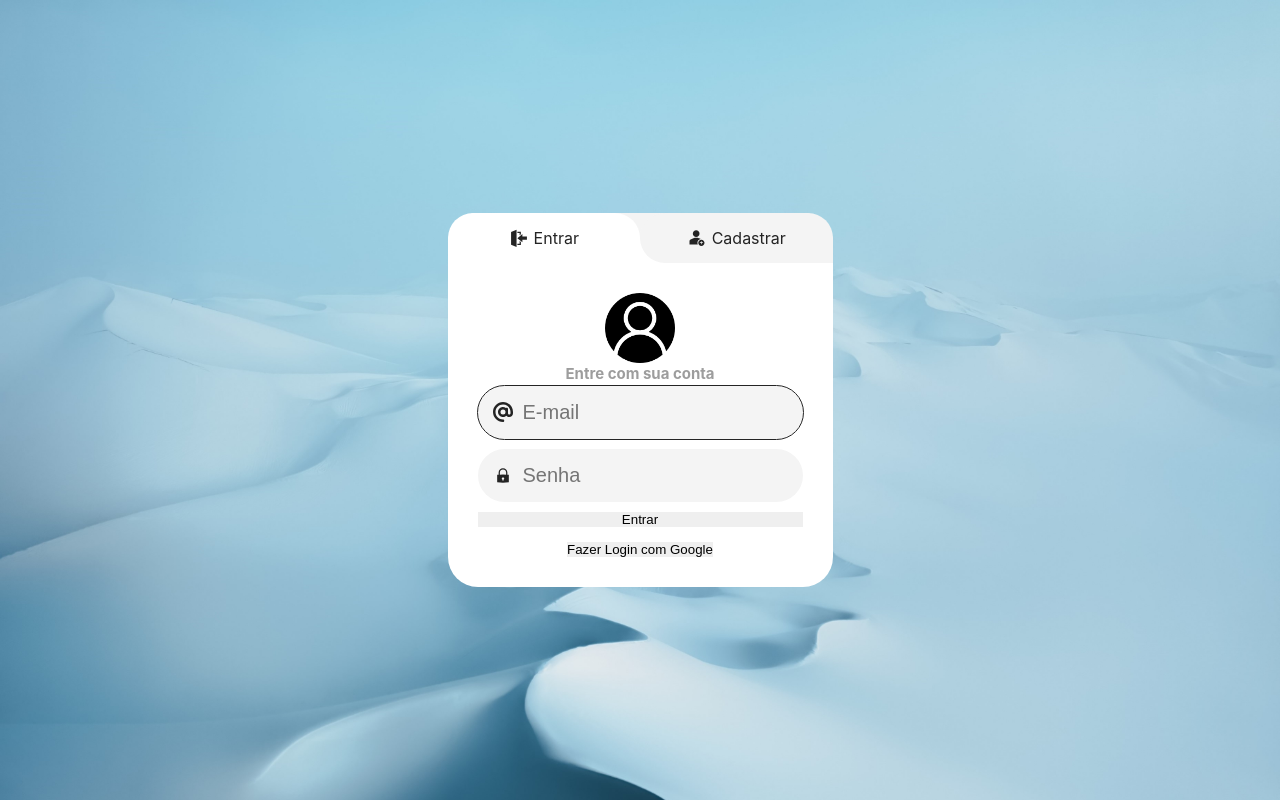
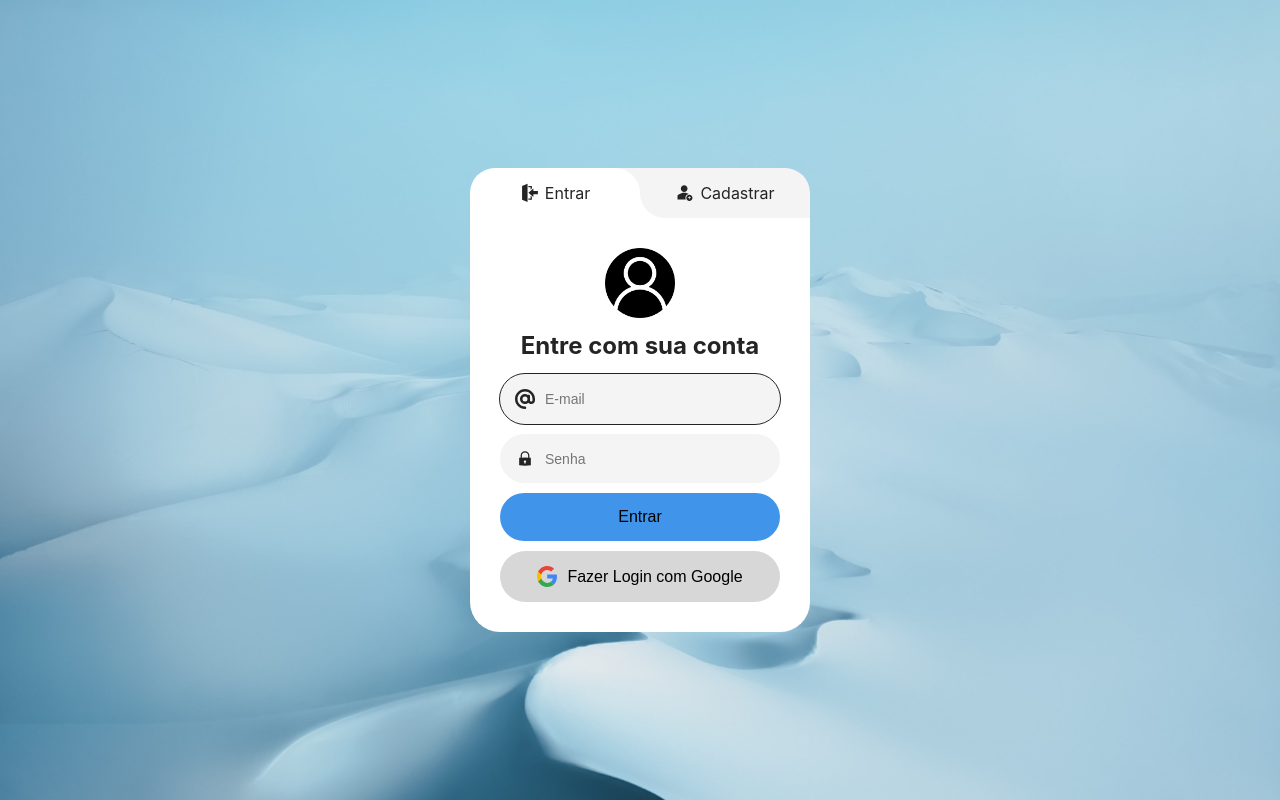
Before and after one commit to lucas-dos-santos-gomes/firebase-to-do-list, a React (Vite) app: page / in a window 1280 px wide. Built offline with nearby package versions, Linux system fonts and the light colour scheme; no server answers.

Commit message:
Sign Button and Google Button done

```diff
--- a/src/components/SignInput/style.js
+++ b/src/components/SignInput/style.js
@@ -25,7 +25,8 @@ export const Container = styled.label`
 
 export const Input = styled.input`
   & {
-    font-size: 2em;
+    width: 220px;
+    font-size: 1.4em;
     background: none;
     cursor: inherit;
   }
--- a/src/pages/Login/components/Signin.jsx
+++ b/src/pages/Login/components/Signin.jsx
@@ -1,9 +1,13 @@
+import * as PropTypes from 'prop-types';
 import { useEffect, useRef, useState } from "react";
+
 import { auth } from "../../../contexts/firebase";
 import { authError } from "../../../functions";
+
 import SignInput from "../../../components/SignInput";
+import * as S from "../style";
 
-export default function Sigin() {
+export default function Sigin({ children }) {
   const [loading, setLoading] = useState(null);
   const [email, setEmail] = useState('');
   const [password, setPassword] = useState('');
@@ -53,9 +57,14 @@ export default function Sigin() {
           onFocus={handleError}
           required
         />
-        <button type="submit" disabled={loading} >{loading ? 'Entrando...' : 'Entrar'}</button>
+        <S.Button type="submit" disabled={loading}>{loading ? 'Entrando...' : 'Entrar'}</S.Button>
       </form>
+      {children}
       {error && <p>{error}</p>}
     </>
   );
 }
+
+Sigin.propTypes = {
+  children: PropTypes.func.isRequired
+};
--- a/src/pages/Login/components/Signup.jsx
+++ b/src/pages/Login/components/Signup.jsx
@@ -1,9 +1,13 @@
+import * as PropTypes from "prop-types";
 import { useEffect, useRef, useState } from "react";
+
 import { auth } from "../../../contexts/firebase";
 import { authError } from "../../../functions";
+
 import SignInput from "../../../components/SignInput";
+import * as S from "../style";
 
-export default function Signup() {
+export default function Signup({ children }) {
   const [loading, setLoading] = useState(null);
   const [name, setName] = useState('');
   const [email, setEmail] = useState('');
@@ -95,9 +99,14 @@ export default function Signup() {
           onChange={e => setConfirmPassword(e.target.value)}
           required
         />
-        <button type="submit" disabled={loading || differentPasswords || !completeName}>{loading ? 'Cadastrando...' : 'Cadastrar'}</button>
+        <S.Button type="submit" disabled={loading || differentPasswords || !completeName}>{loading ? 'Cadastrando...' : 'Cadastrar'}</S.Button>
       </form>
+      {children}
       {error && error.map((e,i) => <p key={i}>{e}</p>)}
     </>
   );
 }
+
+Signup.propTypes = {
+  children: PropTypes.func.isRequired
+};
--- a/src/pages/Login/index.jsx
+++ b/src/pages/Login/index.jsx
@@ -30,7 +30,7 @@ export default function Login() {
             <img className="Sign-in" src={`/svg/signin-${theme}.svg`} alt="Ícone entrar" />
             Entrar
           </span>
-          <span className="Sign-up" onClick={e => {setComponent(e.target.className), console.log(e)}}>
+          <span className="Sign-up" onClick={e => setComponent(e.target.className)}>
             <img className="Sign-up" src={`/svg/signup-${theme}.svg`} alt="Ícone cadastrar" />
             Cadastrar
           </span>
@@ -38,9 +38,19 @@ export default function Login() {
         <section>
           <img src={`/profile-${theme}.png`} alt="Imagem de perfil" />
           <h1>{component === 'Sign-in' ? 'Entre com sua conta' : 'Cadastre-se'}</h1>
-          {component === 'Sign-in' ? <Sigin /> : <Signup />}
-          <br />
-          <button onClick={handleGoogleSign}>Fazer Login com Google</button>
+          {component === 'Sign-in' ?
+            (<Sigin>
+              <S.Button onClick={handleGoogleSign} theme={theme} google>
+                <img src="/svg/google.svg" alt="Ícone do Google" />
+                Fazer Login com Google
+              </S.Button>
+            </Sigin>) :
+            (<Signup>
+              <S.Button onClick={handleGoogleSign} theme={theme} google>
+                <img src="/svg/google.svg" alt="Ícone do Google" />
+                Fazer Login com Google
+              </S.Button>
+            </Signup>)}
           {error && <p>{error}</p>}
         </section>
       </main>
--- a/src/pages/Login/style.js
+++ b/src/pages/Login/style.js
@@ -1,5 +1,12 @@
-import styled from "styled-components";
+import styled, { css } from "styled-components";
 import { themes } from "../../styles/themes";
+
+const googleButtonStyles = css`
+  display: flex;
+  gap: 10px;
+  align-items: center;
+  justify-content: center;
+`;
 
 export const Container = styled.div`
   & {
@@ -58,6 +65,7 @@ export const Container = styled.div`
 
   & > main > section {
     display: flex;
+    gap: 10px;
     flex-direction: column;
     align-items: center;
     padding: 30px;
@@ -66,4 +74,31 @@ export const Container = styled.div`
   & > main > section > img {
     width: 70px;
   }
+
+  & > main > section > h1 {
+    font-size: 2.4rem;
+    color: ${({ theme }) => themes[theme].fontColor.primary};
+  }
 `;
+
+export const Button = styled.button`
+  & {
+    ${({ google }) => google && googleButtonStyles}
+    width: 100%;
+    padding: 15px 25px;
+    border-radius: ${themes.button.borderRadius};
+    font-size: 1.6rem;
+    background-color: ${({ theme, google })=> google? themes.button.google[theme] : themes.button.color.blue};
+    cursor: pointer;
+  }
+  &:hover {
+    filter: brightness(1.2);
+    ${({ google }) => google && css`box-shadow: 0px 0px 5px 0px rgba(0,0,0,0.75);`};
+  }
+  &:disabled {
+    filter: brightness(.6);
+  }
+  & > img {
+    width: 20px;
+  }
+`;
--- a/src/styles/index.css
+++ b/src/styles/index.css
@@ -19,7 +19,11 @@
   padding: 0;
   box-sizing: border-box;
   border: none;
-  transition: background-color .5s linear, color .1s linear, background-image .5s linear;
+  transition: all .5s linear, color .1s linear, filter .2s linear;
+}
+
+*:disabled:hover {
+  cursor: not-allowed;
 }
 
 body {
--- a/src/styles/themes.js
+++ b/src/styles/themes.js
@@ -4,6 +4,10 @@ export const themes = {
       blue: '#4095EB'
     },
     borderRadius: '50px',
+    google: {
+      light: '#D7D7D7',
+      dark: '#242424',
+    },
   },
   light: {
     color : {
```
Also changed, not shown: public/svg/google.svg (added).
